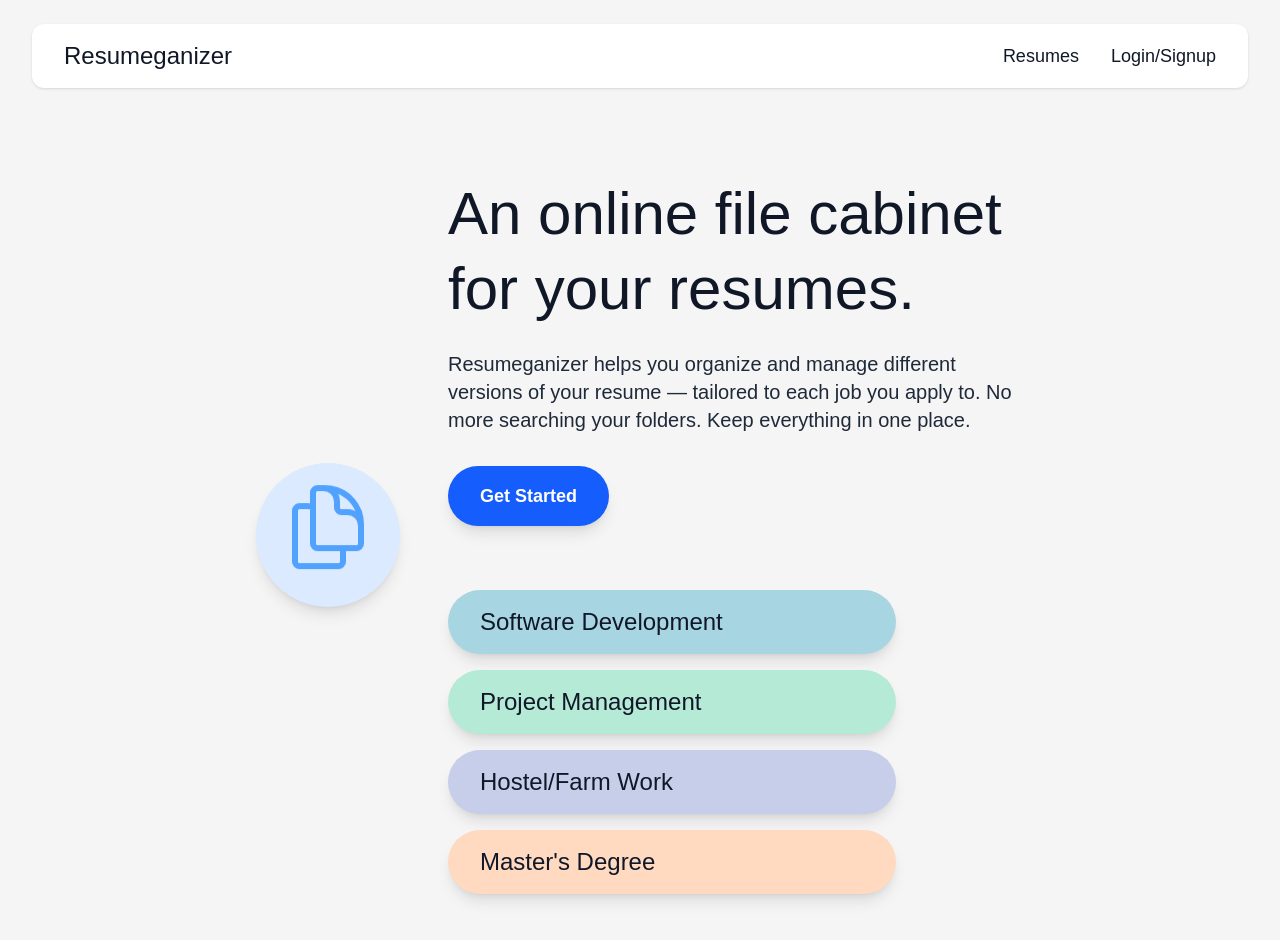
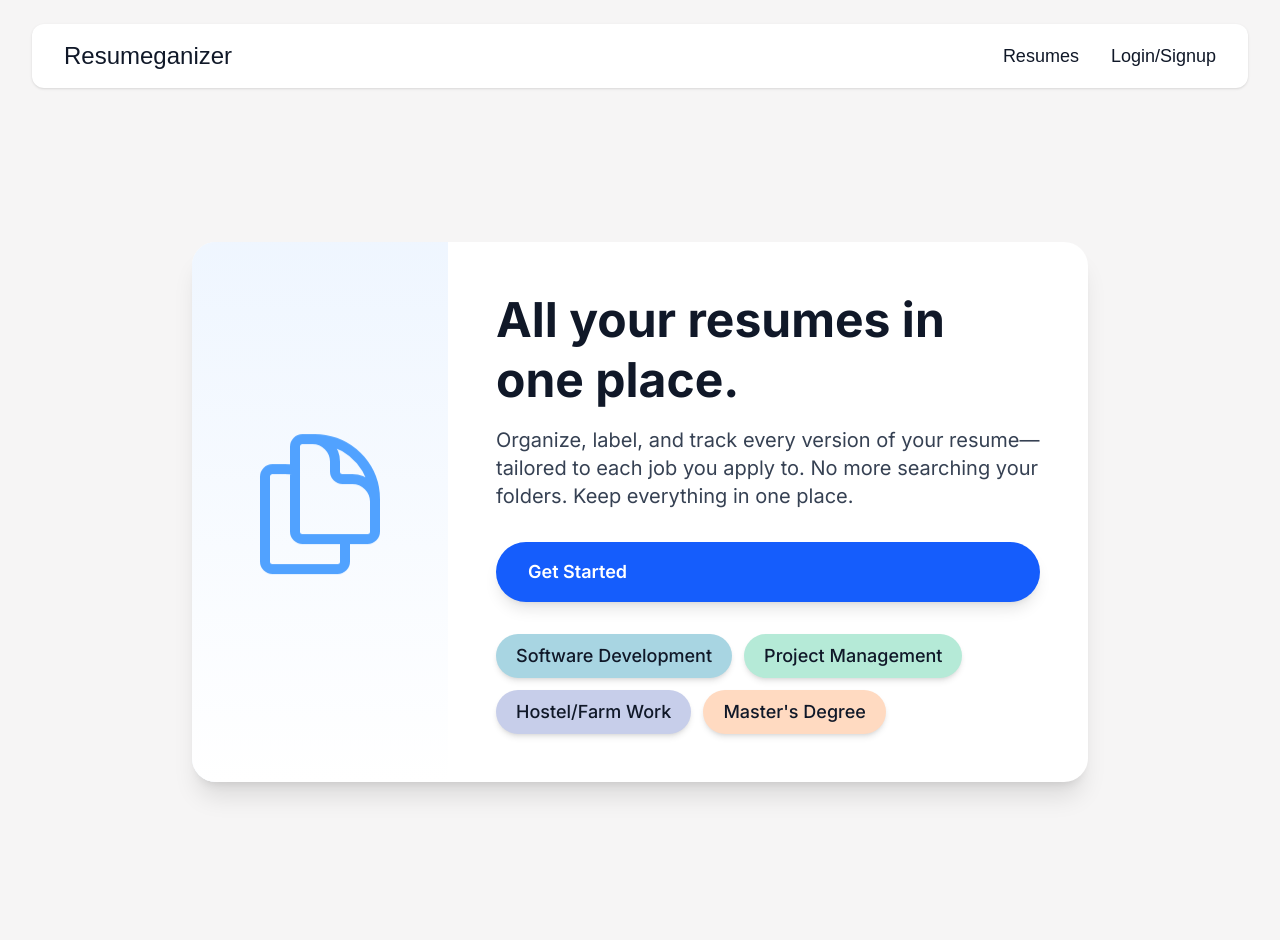
Before and after one commit to weeezik/resumeganizer, a Next.js app: page /landing in a window 1280 px wide. Shown: the top 940 px of the page. After the commit the page ends 912 px from the top, so only its background shows below. Built offline with nearby package versions, Linux system fonts and the light colour scheme; no server answers.

Commit message:
landing page change

```diff
--- a/app/landing/page.tsx
+++ b/app/landing/page.tsx
@@ -3,6 +3,10 @@
 import React from 'react'
 import Link from 'next/link'
 import { DocumentDuplicateIcon } from '@heroicons/react/24/outline'
+
+// Use Inter font via next/font
+import { Inter } from 'next/font/google'
+const inter = Inter({ subsets: ['latin'] })
 
 const exampleCategories = [
   { name: 'Software Development', color: '#A8D5E2' },
@@ -13,43 +17,43 @@ const exampleCategories = [
 
 export default function LandingPage() {
   return (
-    <div className="min-h-screen bg-[#F6F5F5] flex flex-col">
-      {/* Hero Section */}
-      <main className="flex-1 flex flex-col md:flex-row items-center justify-center px-4 md:px-8 py-8 md:py-16 gap-12">
+    <div className={`${inter.className} min-h-screen bg-[#F6F5F5] flex flex-col`}>
+      <main className="flex-1 flex flex-col items-center justify-center px-4 py-8">
+        {/* Hero Card */}
+        <div className="w-full max-w-4xl bg-white rounded-3xl shadow-xl flex flex-col md:flex-row items-center md:items-stretch overflow-hidden">
           {/* Illustration */}
-        <div className="mb-8 md:mb-0 flex-shrink-0 flex items-center justify-center">
-          <div className="bg-blue-100 rounded-full p-6 shadow-lg animate-fade-in">
-            <DocumentDuplicateIcon className="w-24 h-24 text-blue-400 animate-bounce-slow" aria-hidden="true" />
-          </div>
+          <div className="flex items-center justify-center bg-blue-50 md:bg-gradient-to-b md:from-blue-50 md:to-white p-8 md:p-12">
+            <DocumentDuplicateIcon className="w-28 h-28 md:w-40 md:h-40 text-blue-400 animate-bounce-slow" aria-hidden="true" />
           </div>
           {/* Text & CTA */}
-        <div className="max-w-xl w-full">
-          <h1 className="text-4xl md:text-6xl font-light mb-6 leading-tight text-gray-900">
-            An online file cabinet<br />for your resumes.
+          <div className="flex-1 flex flex-col justify-center p-8 md:p-12">
+            <h1 className="text-3xl md:text-5xl font-bold text-gray-900 mb-4 leading-tight">
+              All your resumes in one place.
             </h1>
-          <p className="text-lg md:text-xl text-gray-800 mb-8">
-            Resumeganizer helps you organize and manage different versions of your resume — tailored to each job you apply to. No more searching your folders. Keep everything in one place.
+            <p className="text-lg md:text-xl text-gray-700 mb-8">
+              Organize, label, and track every version of your resume—tailored to each job you apply to. No more searching your folders. Keep everything in one place.
             </p>
             <Link
               href="/resumes"
-            className="inline-block bg-blue-600 hover:bg-blue-700 hover:scale-105 transition-transform text-white text-lg font-semibold px-8 py-4 rounded-full shadow-lg mb-8 focus:outline-none focus:ring-2 focus:ring-blue-400"
+              className="inline-block bg-blue-600 hover:bg-blue-700 hover:scale-105 transition-transform text-white text-lg font-semibold px-8 py-4 rounded-full shadow-lg focus:outline-none focus:ring-2 focus:ring-blue-400"
               aria-label="Get Started"
             >
               Get Started
             </Link>
             {/* Category Pills */}
-          <div className="flex flex-col gap-4 mt-8 w-full max-w-md">
+            <div className="flex flex-wrap gap-3 mt-8">
               {exampleCategories.map((cat) => (
-              <div
+                <span
                   key={cat.name}
-                className="w-full rounded-full text-gray-900 text-xl md:text-2xl font-medium py-3 md:py-4 px-6 md:px-8 shadow-lg transition-transform hover:scale-105 focus:outline-none focus:ring-2 focus:ring-blue-200"
+                  className="rounded-full text-gray-900 text-base md:text-lg font-medium py-2 px-5 shadow-md"
                   style={{ backgroundColor: cat.color }}
                   tabIndex={0}
                   aria-label={cat.name}
                 >
                   {cat.name}
+                </span>
+              ))}
             </div>
-            ))}
           </div>
         </div>
       </main>
@@ -61,13 +65,6 @@ export default function LandingPage() {
         .animate-bounce-slow {
           animation: bounce-slow 2.5s infinite;
         }
-        @keyframes fade-in {
-          from { opacity: 0; }
-          to { opacity: 1; }
-        }
-        .animate-fade-in {
-          animation: fade-in 1s ease;
-        }
       `}</style>
     </div>
   )
```
Lines whose indentation alone changed are shown as unchanged.
